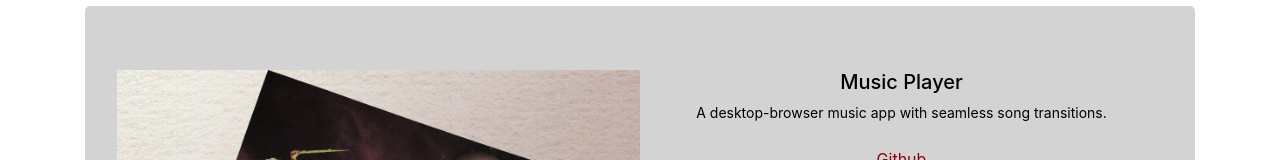
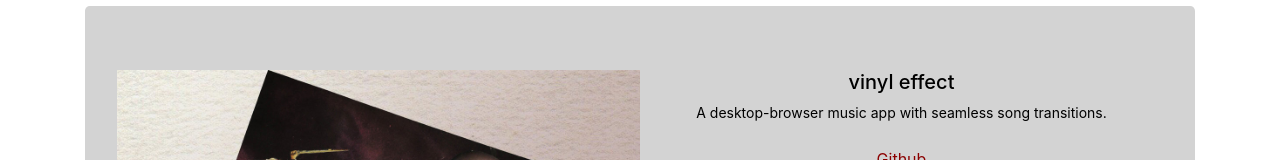
Before and after one commit to sergiocohens/Personal-Portfolio-Website, a React (Create React App) app: page / in a window 1280 px wide. Shown: the part 477-637 px from the top of the page. Built offline with nearby package versions, Linux system fonts and the light colour scheme.

Commit message:
project name change

```diff
--- a/src/assets/projects.js
+++ b/src/assets/projects.js
@@ -1,5 +1,5 @@
 import greenlistPic from './greenlist.png'
-import musicplayerPic from './nuncaestuveaqui.jpg'
+import vinyleffectPic from './nuncaestuveaqui.jpg'
 
 const project1 = {
   name: 'Greenlist',
@@ -10,8 +10,8 @@ const project1 = {
 }
 
 const project2 = {
-  name: 'Music Player',
-  image: musicplayerPic,
+  name: 'vinyl effect',
+  image: vinyleffectPic,
   body: 'A desktop-browser music app with seamless song transitions.',
   github: 'https://github.com/sergiocohens/Music-Player-1',
   heroku: 'https://nunca-estuve-aqui.herokuapp.com/'
```
